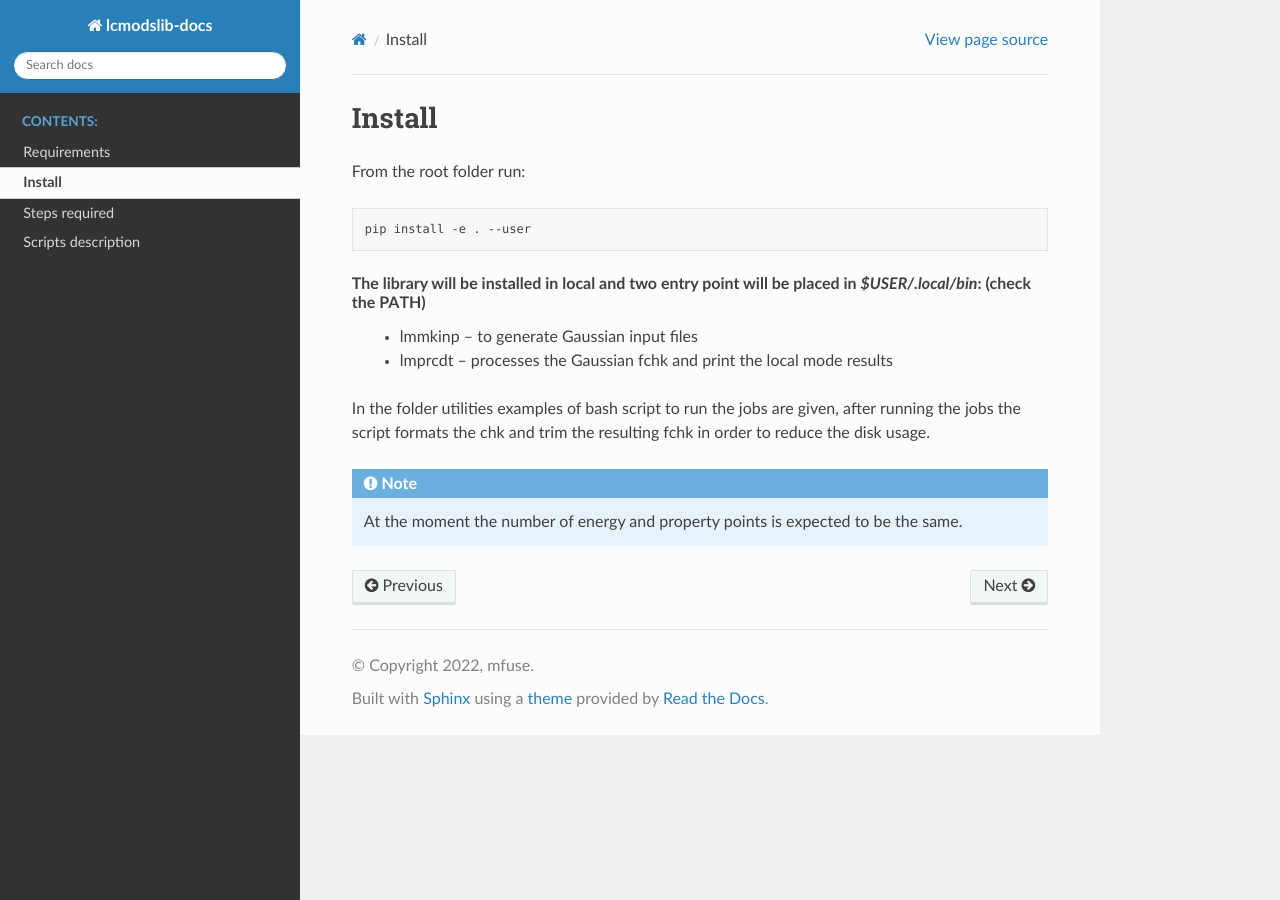
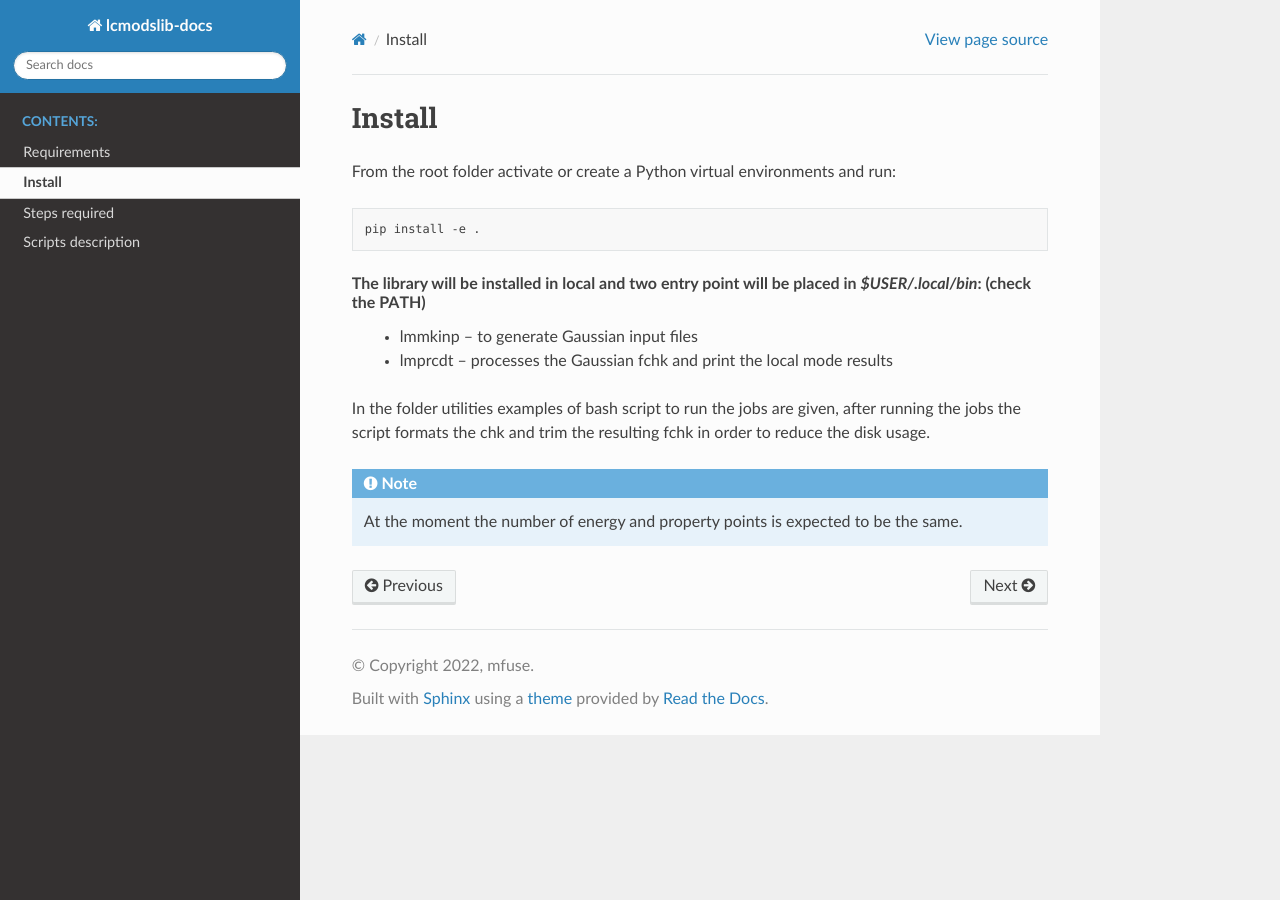
Before and after one commit to ledragna/lcmodslib, a Sphinx documentation site: the page built from docs/source/install.rst, in a window 1280 px wide. Built offline with Sphinx 7.4.7 and the Read the Docs theme 2.0.0, drawn with Linux system fonts in a browser that asks for light colours; formulas are drawn with MathJax 3.

```diff
--- a/docs/source/install.rst
+++ b/docs/source/install.rst
@@ -1,11 +1,11 @@
 Install
 =======
 
-From the root folder run:
+From the root folder activate or create a Python virtual environments and run:
 
 .. code-block:: bash
 
-    pip install -e . --user
+    pip install -e .
 
 The library will be installed in local and two entry point will be placed in `$USER/.local/bin`: (check the PATH)
     * lmmkinp -- to generate Gaussian input files
--- a/setup.py
+++ b/setup.py
@@ -14,7 +14,7 @@
 import setuptools
 
 
-classifiers = """Development Status :: 1 - Planning
+classifiers = """Development Status :: 3 - Alpha
 Environment :: Console
 Intended Audience :: Science/Research
 Intended Audience :: Developers
```
Also changed, not shown: README.md (+17 -2 lines), lcmodslib/__init__.py (added), 6 other files.
